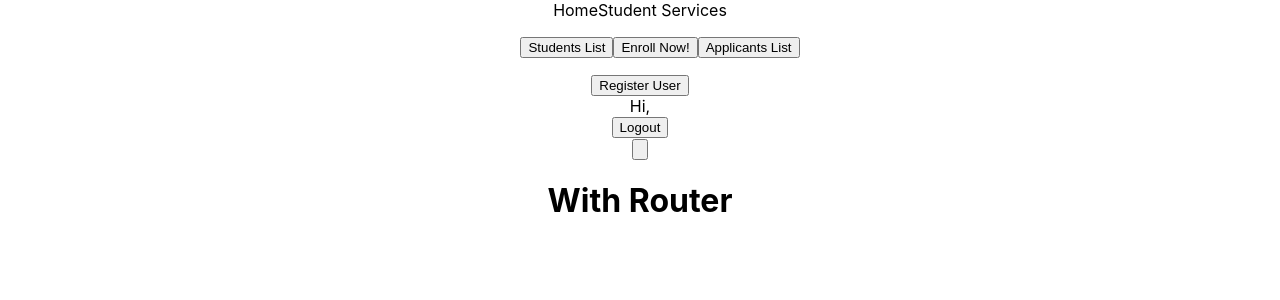
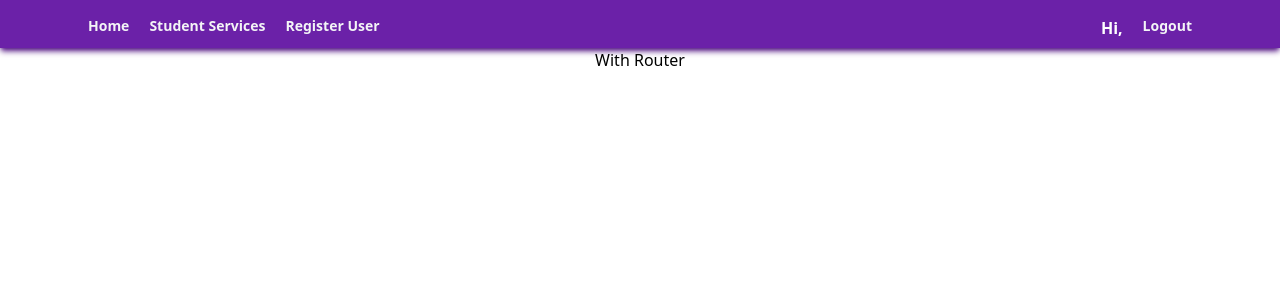
Before and after one commit to OWKenobi07/SampleDeployment, a React (Create React App) app: page / in a window 1280 px wide. Shown: the top 300 px of the page. Built offline with nearby package versions, Linux system fonts and the light colour scheme.

Commit message:
user context

```diff
--- a/src/App.js
+++ b/src/App.js
@@ -1,5 +1,6 @@
 import './App.css';
 import NavigationBar from './components/NavigationBar';
+import {withRouter} from 'react-router-dom';
 
 function App() {
   return (
@@ -10,4 +11,4 @@ function App() {
   );
 }
 
-export default App;
+export default withRouter(App);
--- a/src/index.css
+++ b/src/index.css
@@ -1,13 +1,31 @@
-body {
-  margin: 0;
-  font-family: -apple-system, BlinkMacSystemFont, 'Segoe UI', 'Roboto', 'Oxygen',
-    'Ubuntu', 'Cantarell', 'Fira Sans', 'Droid Sans', 'Helvetica Neue',
-    sans-serif;
-  -webkit-font-smoothing: antialiased;
-  -moz-osx-font-smoothing: grayscale;
+@tailwind base;
+@tailwind components;
+@tailwind utilities;
+
+.btn-nav{
+    /* @apply  pt-4 py-2 px-2 text-gray-100 text-sm font-semibold focus:outline-none
+    transition duration-500 border-b-4 border-transparent hover:border-white hover:text-violet-50 focus:border-white  */
+
+    @apply  pt-4 py-2 px-2 text-gray-100 text-sm font-semibold focus:outline-none visited:text-black
+  }
+
+.btn-nav-secondary{
+  @apply hover:bg-purple-800 hover:text-white py-2 font-semibold text-center text-purple-800;
 }
 
-code {
-  font-family: source-code-pro, Menlo, Monaco, Consolas, 'Courier New',
-    monospace;
+.btn-agree{
+  @apply bg-emerald-500 border-solid border-2 rounded-md font-semibold text-white p-3 transition ease-in-out
+  delay-150 hover:bg-lime-200 hover:text-black hover:translate-y-1 hover:scale-90 duration-300;
+  /* @apply bg-emerald-500 border-solid border-2 rounded-md font-semibold text-white p-3 active:bg-lime-200
+  active:transition active:ease-in-out active:scale-90 focus:bg-lime-200 focus:text-black focus:scale-90; */
+
 }
+
+.btn-disagree{
+  @apply bg-red-700 border-solid border-2 rounded-md font-semibold text-white p-3 transition ease-in-out
+  delay-150 hover:bg-red-200 hover:text-black hover:translate-y-1 hover:scale-90 duration-300;
+}
+
+  .dropdown:hover .dropdown-menu {
+    display: block;
+  }
```
